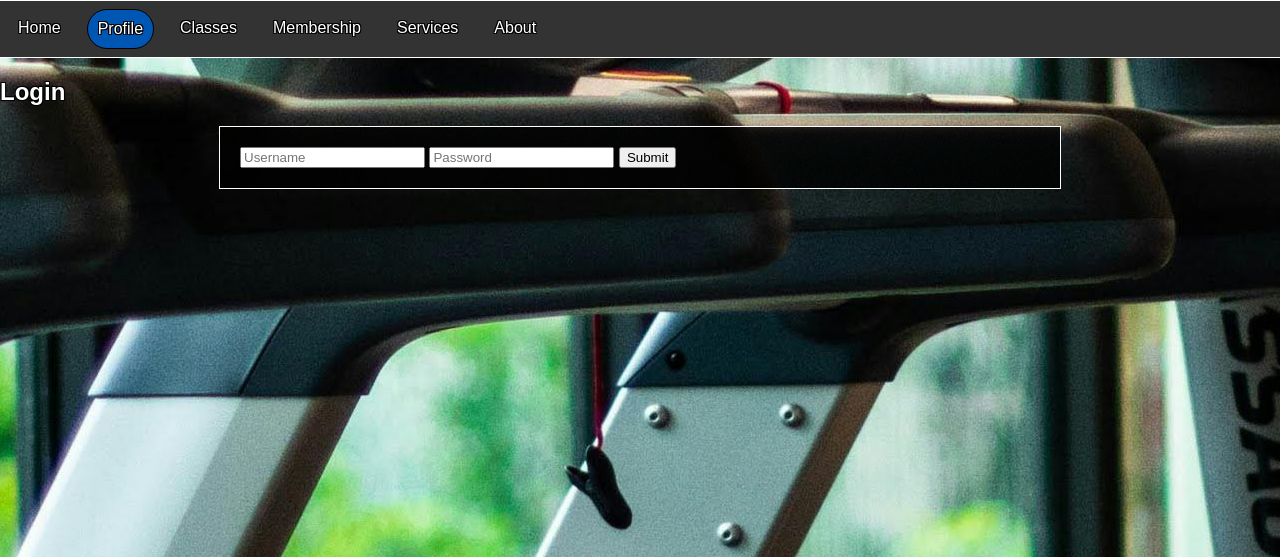
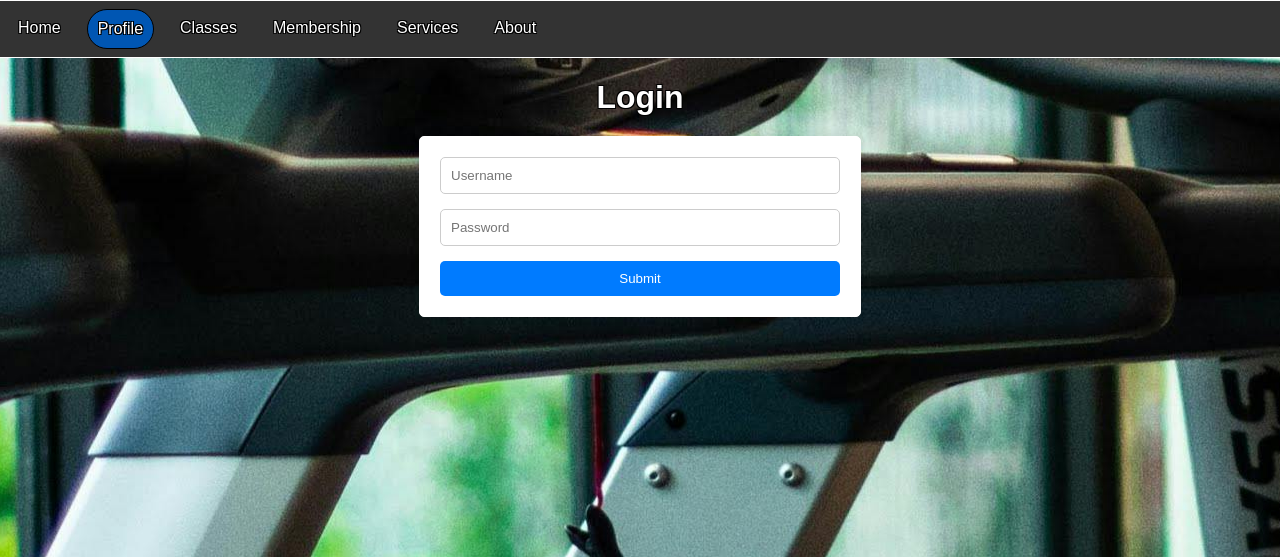
Before and after one commit to Gooz95/Python-2024, a Flask app: page /profile/login/ in a window 1280 px wide. Shown: the top 557 px of the page. Run offline with Flask 3, Linux system fonts and the light colour scheme.

Commit message:
Login and create CSS

```diff
--- /dev/null
+++ b/static/login.css
@@ -0,0 +1,42 @@
+body {
+    font-family: Arial, sans-serif; /* Set font family */
+    background-color: #f2f2f2; /* Set background color */
+}
+
+.container {
+    max-width: 400px; /* Set maximum width for the container */
+    margin: 0 auto; /* Center the container horizontally */
+    padding: 20px; /* Add padding */
+    background-color: #fff; /* Set background color for the container */
+    border-radius: 5px; /* Add rounded corners */
+    box-shadow: 0 0 10px rgba(0, 0, 0, 0.1); /* Add shadow effect */
+}
+
+h1 {
+    text-align: center; /* Center the heading */
+    margin-bottom: 20px; /* Add space below the heading */
+}
+
+.login input[type="text"],
+.login input[type="password"] {
+    width: 100%; /* Set input width to 100% */
+    padding: 10px; /* Add padding */
+    margin-bottom: 15px; /* Add space between inputs */
+    border: 1px solid #ccc; /* Add border */
+    border-radius: 5px; /* Add rounded corners */
+    box-sizing: border-box; /* Include padding and border in the width */
+}
+
+.login input[type="submit"] {
+    width: 100%; /* Set button width to 100% */
+    padding: 10px; /* Add padding */
+    background-color: #007bff; /* Set background color */
+    color: #fff; /* Set text color */
+    border: none; /* Remove border */
+    border-radius: 5px; /* Add rounded corners */
+    cursor: pointer; /* Add cursor pointer */
+}
+
+.login input[type="submit"]:hover {
+    background-color: #0056b3; /* Darker background color on hover */
+}
--- a/static/profile.css
+++ b/static/profile.css
@@ -8,7 +8,7 @@ body {
 
 .container {
     max-width: 800px;
-    margin: 10px auto;
+    margin: 100px auto;
     padding: 20px;
     color: #fff; /* Set text color to white */
     background-color: rgba(0, 0, 0, 0.800);
--- a/templates/create-account.html
+++ b/templates/create-account.html
@@ -4,6 +4,7 @@
             <title>Profile</title>
             <link rel="stylesheet" href='../../static/global.css'>
             <link rel="stylesheet" href='../../static/profile.css'>
+            <link rel="stylesheet" href='../../static/create-account.css'>
         </head>
         <body>
 
@@ -18,7 +19,7 @@
                 </ul>
             </nav>
 
-            <h2>Create account</h2>
+            <h1>Create account</h1>
             <div class="container">
                 <form class="login" action="/create-user/" method="post">
                     <input type="text" placeholder="First name" name="firstname">
--- a/templates/login.html
+++ b/templates/login.html
@@ -4,6 +4,7 @@
             <title>Profile</title>
             <link rel="stylesheet" href='../../static/global.css'>
             <link rel="stylesheet" href='../../static/profile.css'>
+            <link rel="stylesheet" href='../../static/login.css'>
         </head>
         <body>
 
@@ -18,7 +19,7 @@
                 </ul>
             </nav>
 
-            <h2>Login</h2>
+            <h1>Login</h1>
             <div class="container">
                 <form class="login" action="/login-event/" method="post">
                     <input type="text" placeholder="Username" name="username">
```
Also changed, not shown: app.py (+7 -0 lines), siwel_files/siwel.py (+20 -3 lines), static/create-account.css (added, +42 -0 lines).
